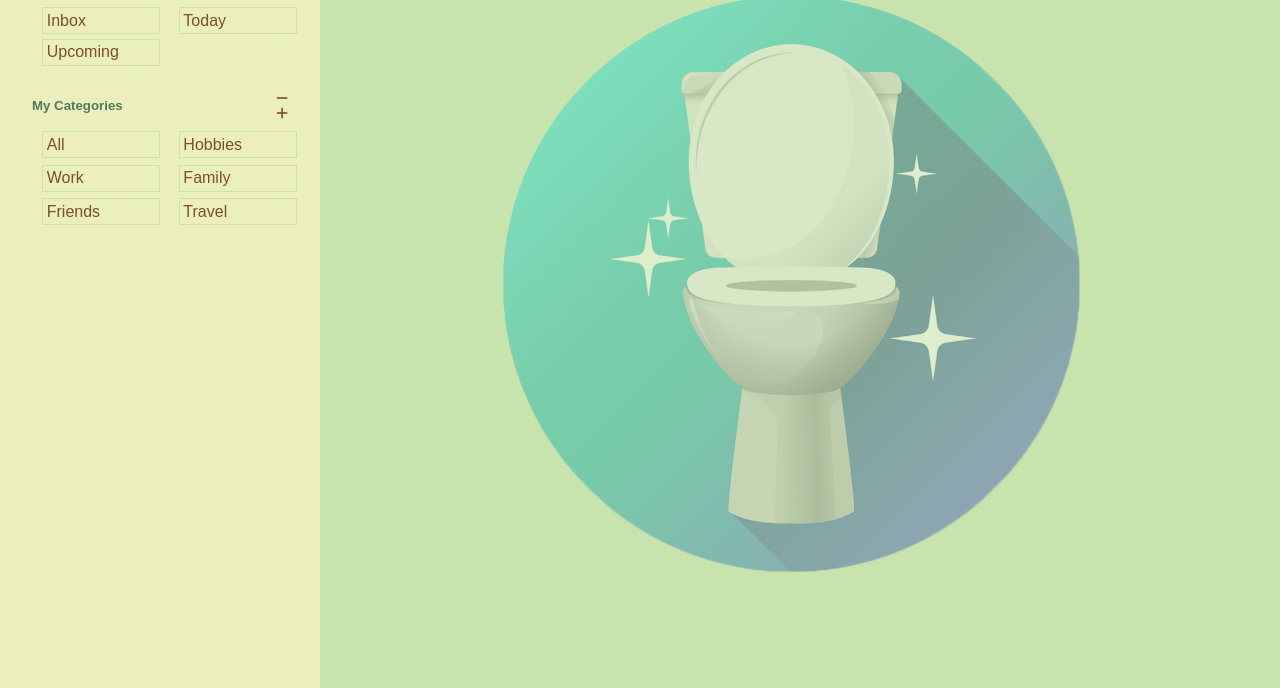
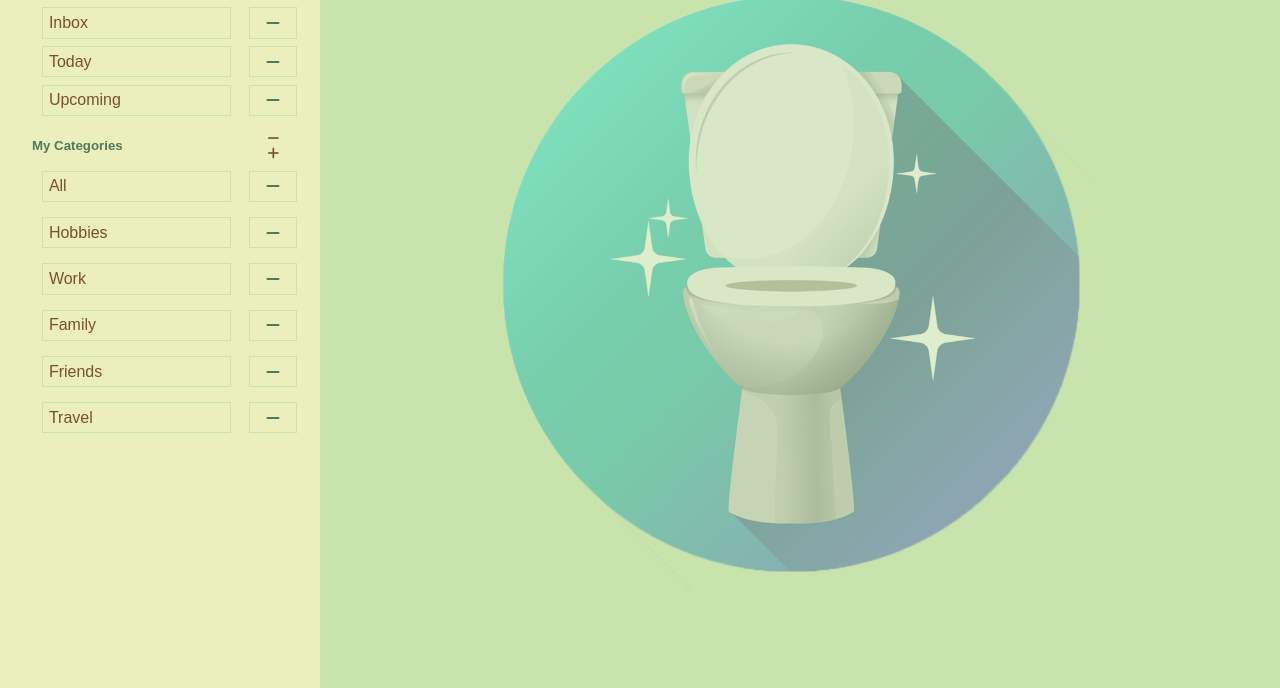
Before and after one commit to Mogoatlhe/todo-list, a website built with webpack: page dist/index.html in a window 1280 px wide. Shown: the part 131-819 px from the top of the page. Built offline with nearby package versions, Linux system fonts and the light colour scheme.

Commit message:
added category items removal buttons

```diff
--- /dev/null
+++ b/src/DOM/idiomaticText.js
@@ -0,0 +1,14 @@
+
+import { Element } from "./element";
+
+export class IdiomaticText extends Element{
+
+    constructor(className){
+        super("i", [], className);
+    }
+
+    getIdiomaticText(){
+        return this.getElement();
+    }
+
+}
--- a/src/DOM/main/categoryItem.js
+++ b/src/DOM/main/categoryItem.js
@@ -21,7 +21,9 @@ export class CategoryItem{
         const paragraph = new Paragraph(itemName, [], "category-item-text");
 
         const buttonNode = button.getButton();
-        buttonNode.append(paragraph.getParagraph());
+        const paragraphNode = paragraph.getParagraph();
+
+        buttonNode.append(paragraphNode);
         this.#item = buttonNode;
     }
 
--- a/src/DOM/side-panel/category.js
+++ b/src/DOM/side-panel/category.js
@@ -1,6 +1,7 @@
 
 import { Element } from "../element";
 import { Button } from "../button";
+import { IdiomaticText } from "../idiomaticText";
 
 export class Category{
 
@@ -69,7 +70,12 @@ export class Category{
         this.#categoryItemContainer = categoryItemContainer.getElement();
 
         items.map((item) => {
-            this.#categoryItemContainer.append(item.getItem());
+            const idiomaticText = new IdiomaticText("fa-solid fa-minus");
+            const idiomaticTextNode = idiomaticText.getIdiomaticText();
+            const itemNode = item.getItem();
+
+            this.#categoryItemContainer.append(itemNode);
+            this.#categoryItemContainer.append(idiomaticTextNode);
             this.#items.push();
         });
 
--- a/src/DOM/side-panel/logo.js
+++ b/src/DOM/side-panel/logo.js
@@ -2,6 +2,7 @@
 import { Element } from "../element";
 import { Attribute } from "../attribute";
 import Logo from "./../images/logo.png";
+import { Paragraph } from "../paragraph";
 
 export class LogoContainer{
 
@@ -20,7 +21,7 @@ export class LogoContainer{
 
         const nameAttributes = [new Attribute("id", "name")];
         const logo = new Element("img", attrArr, "logo");
-        const name = new Element("doodoo-list", nameAttributes);
+        const name = new Paragraph("doodoo-list", nameAttributes);
         const tagline = new Element("h5", new Array(new Attribute("id", "tagline")),
         undefined, "Here to help you get your 💩 together");
 
--- a/src/DOM/style/style.css
+++ b/src/DOM/style/style.css
@@ -76,6 +76,7 @@ body{
     display: flex;
     justify-content: space-between;
     align-items: center;
+    padding-right: 3.5%;
 }
 
 .category-heading{
@@ -105,10 +106,13 @@ body{
     display: grid;
     gap: 8%;
     padding: 4%;
-    grid-template-columns: 50% 50%;
+    grid-template-columns: 80% 20%;
+    align-items: center;
 }
 
 .category-item{
+    display: flex;
+    justify-content: space-between;
     border: solid 1px var(--tea-green);
     background-color: transparent;
     font-family: sans-serif;
@@ -119,7 +123,15 @@ body{
     width: 100%;
 }
 
-.category-item:hover{
+.category-items-container i{
+    border: solid 1px var(--tea-green);
+    height: 100%;
+    display: grid;
+    place-items: center;
+    color: var(--amazon);
+}
+
+.category-item:hover, .category-items-container i:hover{
     cursor: pointer;
     transform: scale(1.1);
 }
```
Also changed, not shown: dist/bundle.js.
